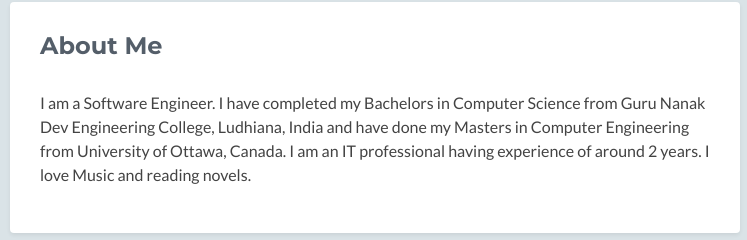
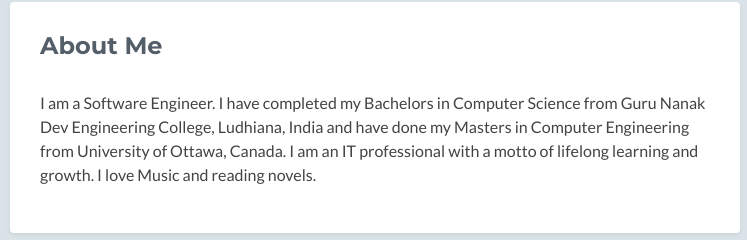
Before and after one commit to dsdeeptisharma/dsdeeptisharma.github.io, a plain HTML site: page index.html in a window 1280 px wide. Shown: the part 512-752 px from the top of the page, 75-822 px from the left. Drawn offline with nearby package versions, Linux system fonts and the light colour scheme; no server answers; some icons are missing.

Commit message:
Update index.html

```diff
--- a/index.html
+++ b/index.html
@@ -57,7 +57,7 @@
                     <div class="section-inner shadow-sm rounded">
                         <h2 class="heading">About Me</h2>
                         <div class="content">
-                            <p>I am a Software Engineer. I have completed my Bachelors in Computer Science from Guru Nanak Dev Engineering College, Ludhiana, India and have done my Masters in Computer Engineering from University of Ottawa, Canada. I am an IT professional having experience of around 2 years. I love Music and reading novels.</p>
+                            <p>I am a Software Engineer. I have completed my Bachelors in Computer Science from Guru Nanak Dev Engineering College, Ludhiana, India and have done my Masters in Computer Engineering from University of Ottawa, Canada. I am an IT professional with a motto of lifelong learning and growth. I love Music and reading novels.</p>
 
                         </div><!--//content-->
                     </div><!--//section-inner-->
```
